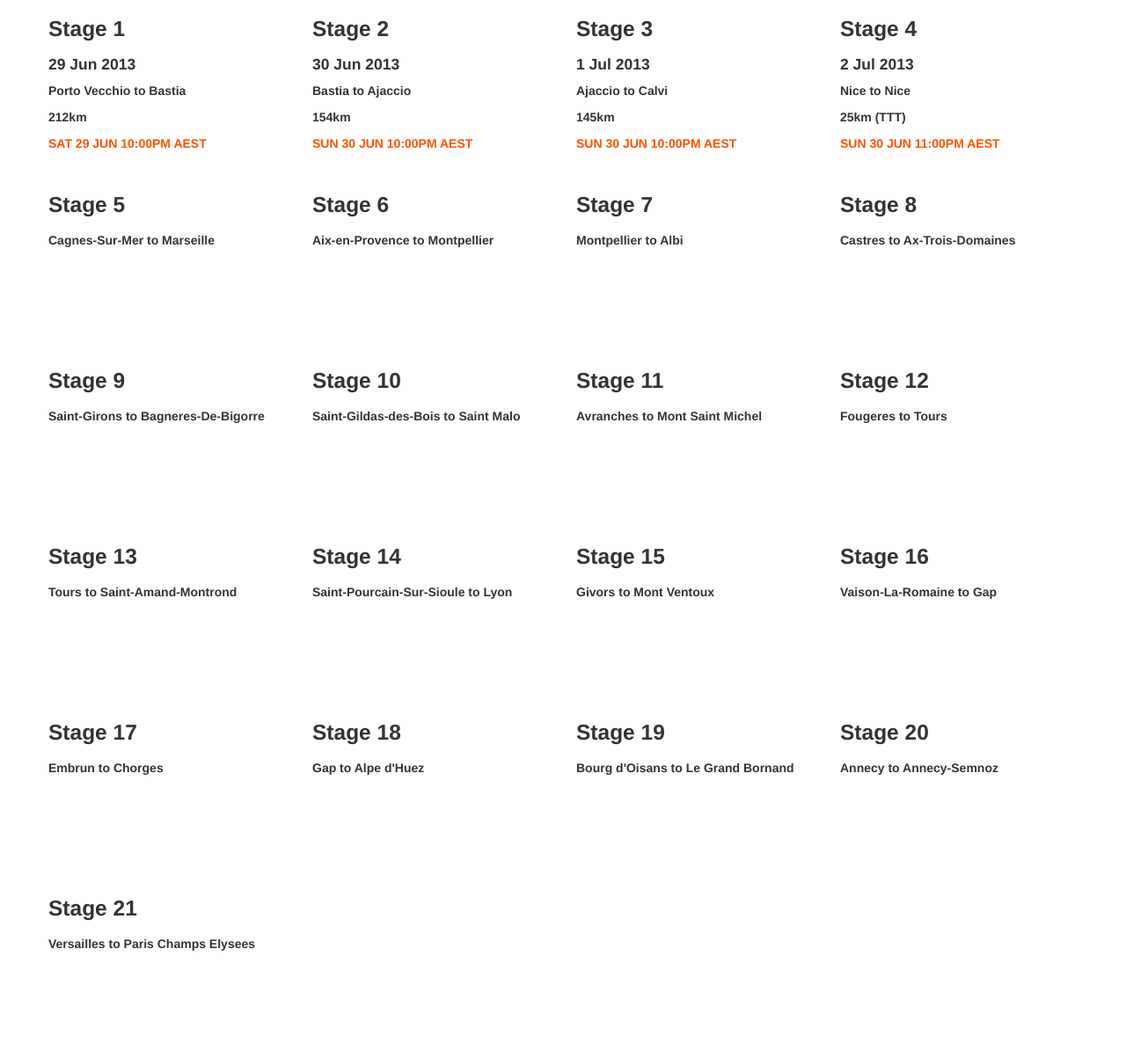
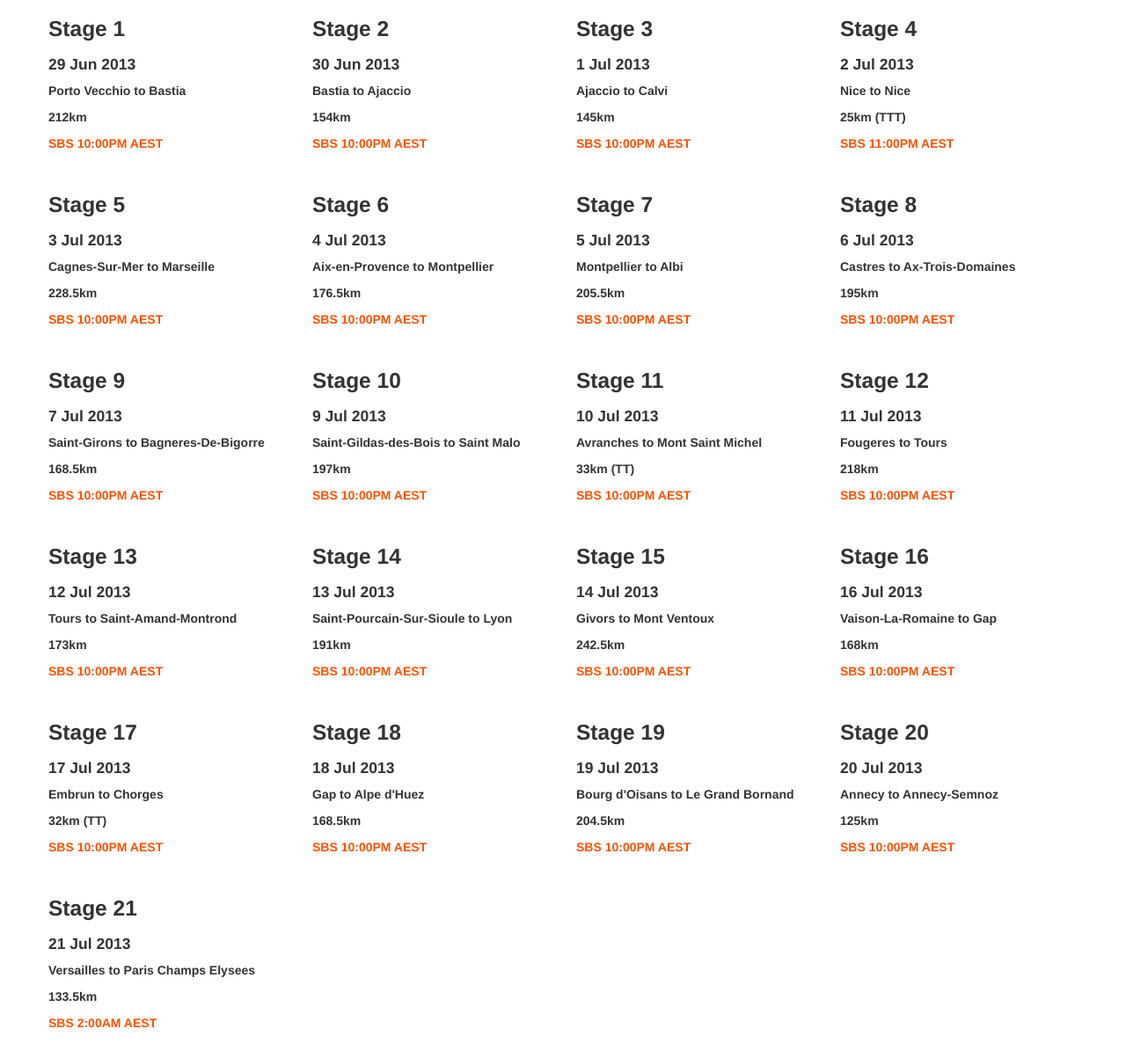
Before and after one commit to eddiegroves/event-guide, a plain HTML site: page index.html in a window 1280 px wide. Shown: the part 57-1260 px from the top of the page at 88% size. Drawn offline with Linux system fonts and the light colour scheme.

Commit message:
Adding the remaining stage details

```diff
--- a/index.html
+++ b/index.html
@@ -45,9 +45,7 @@
       The race opener is 212 km long and undulates for the first third of the course. After the early breakaways, the teams with top sprinters, like Mark Cavendish, Andre Greipel and Matt Goss will be expected to take over the chase in a bid to set up an anticipated bunch sprint finish in Bastia.
       <img class="stage-profile" src="assets/images/stage-profiles/stage-1.jpg" alt="Stage 1 Profile" />
       </p>
-      <p class="sbs">
-      SAT 29 JUN 10:00PM AEST
-      </p>
+      <p class="sbs">SBS 10:00PM AEST</p>
     </div>
 
     <div class="span3">
@@ -61,9 +59,7 @@
       To maintain the suspense and give the sprinters food for thought, organisers have thrown a small climb 12 km before the finish line into the mix.
       <img class="stage-profile" src="assets/images/stage-profiles/stage-2.jpg" alt="Stage 2 Profile" />
       </p>
-      <p class="sbs">
-      SUN 30 JUN 10:00PM AEST
-      </p>
+      <p class="sbs">SBS 10:00PM AEST</p>
     </div>
 
     <div class="span3">
@@ -77,9 +73,7 @@
       After 50 km the field tackles the first of two climbs, the 7.5 km-long Col de San Martino, before racing over undulating, technical terrain before tackling the second climb, the 3.3 km-long Col de Marsolino. The summit is 13 km from the finish.
       <img class="stage-profile" src="assets/images/stage-profiles/stage-3.jpg" alt="Stage 3 Profile" />
       </p>
-      <p class="sbs">
-      SUN 30 JUN 10:00PM AEST
-      </p>
+      <p class="sbs">SBS 10:00PM AEST</p>
     </div>
 
     <div class="span3">
@@ -93,205 +87,240 @@
       The Tour de France will not be won here but time gaps between the yellow jersey protagonists will be expected.
       <img class="stage-profile" src="assets/images/stage-profiles/stage-4.jpg" alt="Stage 4 Profile" />
       </p>
-      <p class="sbs">
-      SUN 30 JUN 11:00PM AEST
-      </p>
+      <p class="sbs">SBS 11:00PM AEST</p>
     </div>
   </div>
   <div class="row">
     <div class="span3">
       <h3>Stage 5</h3>
-      <h4></h4>
+      <h4>3 Jul 2013</h4>
       <h5>Cagnes-Sur-Mer to Marseille</h5>
-      <h5></h5>
+      <h5 class="distance">228.5km</h5>
       <p class="preview">
       Beginning in Cagnes-sur-Mer just outside Antibes, stage five is long, undulating and will be made even tougher by the likely crosswinds blowing off the coast.
       <br/><br/>
       A sprint finish is a possibility, however the sprinters and their teams could be pushed into using up precious reserves on the Col de la Gineste, whose summit is 12 km from the finish line in Marseille.
+      <img class="stage-profile" src="assets/images/stage-profiles/stage-5.jpg" alt="Stage 5 Profile" />
       </p>
+      <p class="sbs">SBS 10:00PM AEST</p>
     </div>
 
     <div class="span3">
       <h3>Stage 6</h3>
-      <h4></h4>
+      <h4>4 Jul 2013</h4>
       <h5>Aix-en-Provence to Montpellier</h5>
-      <h5></h5>
+      <h5 class="distance">176.5km</h5>
       <p class="preview">
       On paper, stage six is flat, uncomplicated and at 176.5 km not overly long. The road from Aix to Montpellier, however, is near the coast and could be subject to crosswinds or headwinds, especially close to Saint Gilles where the wind usually blows in from a southerly direction.
       <br/><br/>
       The risk of being caught out by the unforgiving pace of a leading echelon remains for the yellow jersey contenders, meaning the likes of Alberto Contador, Chris Froome and Cadel Evans -- as well as their key team-mates -- will look to stay out of danger by staying near the front of the peloton with the spinters' teams.
+      <img class="stage-profile" src="assets/images/stage-profiles/stage-6.jpg" alt="Stage 6 Profile" />
       </p>
+      <p class="sbs">SBS 10:00PM AEST</p>
     </div>
 
     <div class="span3">
       <h3>Stage 7</h3>
-      <h4></h4>
+      <h4>5 Jul 2013</h4>
       <h5>Montpellier to Albi</h5>
-      <h5></h5>
+      <h5 class="distance">205.5km</h5>
       <p class="preview">
       After a week of giving the sprinters a chance to shine, stage seven is a warm-up for the Pyreneean stages to come. It features a total of four categorised climbs, although the category four Cote de Teillet -- whose summit is 34.5 km from the finish -- should be too far from the finish to be used as a springboard for a "puncher" with victory ambitions.
       <br/><br/>
       After a week of racing, the yellow jersey contenders and teams with sprinters could give their tacit agreement for a breakaway to go all the way.
+      <img class="stage-profile" src="assets/images/stage-profiles/stage-7.jpg" alt="Stage 7 Profile" />
       </p>
+      <p class="sbs">SBS 10:00PM AEST</p>
     </div>
+
     <div class="span3">
       <h3>Stage 8</h3>
-      <h4></h4>
+      <h4>6 Jul 2013</h4>
       <h5>Castres to Ax-Trois-Domaines</h5>
-      <h5></h5>
+      <h5 class="distance">195km</h5>
       <p class="preview">
       The first stage of the race in the high mountains is a 195 km ride to Ax-Trois-Domaines in the Pyrenees and features a total of 23.1 km of climbing at an average gradient of 8.1 percent. After a relatively flat 150 km, the peloton tackles the 15.3 km climb to the Porte de Pailheres -- a notoriously difficult ascent with some passages surpassing 10 percent.
       <br/><br/>
       A long descent leads to the foot of the 7.8 km-long climb to the finish. Although the yellow jersey contenders should gain a first glimpse of their rivals' strengths and weaknesses, the specialist climbers with no overall victory ambitions could steal the show.
+      <img class="stage-profile" src="assets/images/stage-profiles/stage-8.jpg" alt="Stage 8 Profile" />
       </p>
+      <p class="sbs">SBS 10:00PM AEST</p>
     </div>
   </div>
   <div class="row">
     <div class="span3">
       <h3>Stage 9</h3>
-      <h4></h4>
+      <h4>7 Jul 2013</h4>
       <h5>Saint-Girons to Bagneres-De-Bigorre</h5>
-      <h5></h5>
+      <h5 class="distance">168.5km</h5>
       <p class="preview">
       Although missing the most difficult "unclassified" (hors categorie) climbs, stage nine has five categorised climbs and is the most difficult of the two Pyrenean stages.
       <br/><br/>
       With a downhill finish, it should have little attraction for the yellow jersey contenders -- at least in theory. That should pave the way for a breakaway which, if they collaborate sufficiently, could go all or most of the way before battling for the win in Bagneres.
+      <img class="stage-profile" src="assets/images/stage-profiles/stage-9.jpg" alt="Stage 9 Profile" />
       </p>
+      <p class="sbs">SBS 10:00PM AEST</p>
     </div>
 
     <div class="span3">
       <h3>Stage 10</h3>
-      <h4></h4>
+      <h4>9 Jul 2013</h4>
       <h5>Saint-Gildas-des-Bois to Saint Malo</h5>
-      <h5></h5>
+      <h5 class="distance">197km</h5>
       <p class="preview">
       After the first rest day and a long transfer to southern Brittany, the race resumes with a virtually pancake-flat 10th stage to Saint Malo which is all but guaranteed to end in a bunch or small group sprint.
+      <img class="stage-profile" src="assets/images/stage-profiles/stage-10.jpg" alt="Stage 10 Profile" />
       </p>
+      <p class="sbs">SBS 10:00PM AEST</p>
     </div>
 
     <div class="span3">
       <h3>Stage 11</h3>
-      <h4></h4>
+      <h4>10 Jul 2013</h4>
       <h5>Avranches to Mont Saint Michel</h5>
-      <h5></h5>
+      <h5 class="distance">33km (TT)</h5>
       <p class="preview">
       The race's first individual time trial -- known as the "race of truth" -- should indicate which yellow jersey contenders are truly on form. At 33 km long, stage 11 is fairly short and so the time gaps at the finish should not be extreme.
       <br/><br/>
       Apart from a tight bend in Ducy (9.5 km), there are few technical difficulties but the peloton, which starts at intervals of two minutes then three minutes for the final riders, could have to deal with crosswinds as they ride towards the world famous Mont Saint Michel.
+      <img class="stage-profile" src="assets/images/stage-profiles/stage-11.jpg" alt="Stage 11 Profile" />
       </p>
+      <p class="sbs">SBS 10:00PM AEST</p>
     </div>
+
     <div class="span3">
       <h3>Stage 12</h3>
-      <h4></h4>
+      <h4>11 Jul 2013</h4>
       <h5>Fougeres to Tours</h5>
-      <h5></h5>
+      <h5 class="distance">218km</h5>
       <p class="preview">
       On paper, the 218 km ride from Fougeres to Tours is a virtual straight line which cuts diagonally across France towards the Alps. The stage features few climbs, little technical difficulty and looks to have sprint finish written all over it.
+      <img class="stage-profile" src="assets/images/stage-profiles/stage-12.jpg" alt="Stage 12 Profile" />
       </p>
+      <p class="sbs">SBS 10:00PM AEST</p>
     </div>
   </div>
   <div class="row">
     <div class="span3">
       <h3>Stage 13</h3>
-      <h4></h4>
+      <h4>12 Jul 2013</h4>
       <h5>Tours to Saint-Amand-Montrond</h5>
-      <h5></h5>
+      <h5 class="distance">173km</h5>
       <p class="preview">
       With the Alps imminent, organisers have given the sprinters and their teams a final chance to shine. There is only one climb -- the category four Cote de Crotz climb (1.2 km) -- but this stage is virtually guaranteed to finish in a bunch or group sprint for the line.
+      <img class="stage-profile" src="assets/images/stage-profiles/stage-13.jpg" alt="Stage 13 Profile" />
       </p>
+      <p class="sbs">SBS 10:00PM AEST</p>
     </div>
 
     <div class="span3">
       <h3>Stage 14</h3>
-      <h4></h4>
+      <h4>13 Jul 2013</h4>
       <h5>Saint-Pourcain-Sur-Sioule to Lyon</h5>
-      <h5></h5>
+      <h5 class="distance">191km</h5>
       <p class="preview">
       After the straightforward stages of previous days, armchair fans should be glued to their televisions for a stage which should be hotly contested.
       <br/><br/>
       Seven "punchy" climbs, ranging from 1.6 to 6.3 km in length, should entice attacks especially with the final ascent, the 1.8 km Croix-Rousse, coming only 10 km from the finish.
+      <img class="stage-profile" src="assets/images/stage-profiles/stage-14.jpg" alt="Stage 14 Profile" />
       </p>
+      <p class="sbs">SBS 10:00PM AEST</p>
     </div>
 
     <div class="span3">
       <h3>Stage 15</h3>
-      <h4></h4>
+      <h4>14 Jul 2013</h4>
       <h5>Givors to Mont Ventoux</h5>
-      <h5></h5>
+      <h5 class="distance">242.5km</h5>
       <p class="preview">
       At 242.5 km long, stage 15 is long and so should entice a breakaway. But with the prestige of a stage victory atop the legendary Mont Ventoux -- the theatre of both tragedy and dreams on the race -- they are unlikely to be afforded too much ground before the peloton containing the yellow jersey favourites reaches the foot of the final, 20.8 km ascent. The final two kilometres of the climb, where the gradient reaches 10 percent, should be decisive for the stage win.
+      <img class="stage-profile" src="assets/images/stage-profiles/stage-15.jpg" alt="Stage 15 Profile" />
       </p>
+      <p class="sbs">SBS 10:00PM AEST</p>
     </div>
+
     <div class="span3">
       <h3>Stage 16</h3>
-      <h4></h4>
+      <h4>16 Jul 2013</h4>
       <h5>Vaison-La-Romaine to Gap</h5>
-      <h5></h5>
+      <h5 class="distance">168km</h5>
       <p class="preview">
       Although not a "classic" Alpine stage, the 168 km ride to Gap, held after the second rest day, is not without danger. Only three categorised climbs feature but the approach into Gap, as now retired Spaniard Joseba Beloki would testify, can be tricky.
       <br/><br/>
       While trying to distance US rival Lance Armstrong in 2003, former ONCE rider Beloki crashed on the tricky Rochette descent and suffered a hip injury which severely compromised the rest of his career. Those with strong downhill skills, like Cadel Evans, can theoretically put the pressure on those who do not.
+      <img class="stage-profile" src="assets/images/stage-profiles/stage-16.jpg" alt="Stage 16 Profile" />
       </p>
+      <p class="sbs">SBS 10:00PM AEST</p>
     </div>
   </div>
   <div class="row">
     <div class="span3">
       <h3>Stage 17</h3>
-      <h4></h4>
+      <h4>17 Jul 2013</h4>
       <h5>Embrun to Chorges</h5>
-      <h5></h5>
+      <h5 class="distance">32km (TT)</h5>
       <p class="preview">
       What the stage 17 time trial lacks in distance will be made up for by the difficulty of its two climbs -- the 6.4km Cote de Puy Sanieres and the 6.9 km Cote de Reallon -- on a scenic route above the spectacular Lake of Serre-Poncon.
       <br/><br/>
       Both are inside the first 20 km of the 32 km race against the clock and will have a small say in deciding this year's yellow jersey. The contenders who have managed to recover from the efforts of previous days will have to conjure their best combination of power and climbing skills if they are to remain in the game.
+      <img class="stage-profile" src="assets/images/stage-profiles/stage-17.jpg" alt="Stage 17 Profile" />
       </p>
+      <p class="sbs">SBS 10:00PM AEST</p>
     </div>
 
     <div class="span3">
       <h3>Stage 18</h3>
-      <h4></h4>
+      <h4>18 Jul 2013</h4>
       <h5>Gap to Alpe d'Huez</h5>
-      <h5></h5>
+      <h5 class="distance">168.5km</h5>
       <p class="preview">
       The first of three consecutive days in the Alps, stage 18 features six categorised climbs including two "unclassified" ascents of the legendary Alpe d'Huez. After the third climb (Col d'Ornon), where the first attacks could be launched, the peloton will begin the first ascent of the Alpe and its famous 21 hairpin bends.
       <br/><br/>
       The short (3.8 km) but exposed Col de la Sarenne follows before a long descent leads to the foot of the Alpe for a second ascension which should be led by the remnants of an elite group of protagonists.
+      <img class="stage-profile" src="assets/images/stage-profiles/stage-18.jpg" alt="Stage 18 Profile" />
       </p>
+      <p class="sbs">SBS 10:00PM AEST</p>
     </div>
 
     <div class="span3">
       <h3>Stage 19</h3>
-      <h4></h4>
+      <h4>19 Jul 2013</h4>
       <h5>Bourg d'Oisans to Le Grand Bornand</h5>
-      <h5></h5>
+      <h5 class="distance">204.5km</h5>
       <p class="preview">
       Arguably the worst possible stage for the non-climbers, stage 19 begins with two whopping ascensions: the Col du Glandon (21.6 km) and the Col de la Madeleine (19.2 km), before finishing with a series of smaller climbs on the way to the downhill finish at Le Grand Bornand. This is possibly a stage for breakaway riders who can climb but that prospect could change depending on how the remaining yellow jersey contenders are placed.
       <br/><br/>
+      <img class="stage-profile" src="assets/images/stage-profiles/stage-19.jpg" alt="Stage 19 Profile" />
       </p>
+      <p class="sbs">SBS 10:00PM AEST</p>
     </div>
+
     <div class="span3">
       <h3>Stage 20</h3>
-      <h4></h4>
+      <h4>20 Jul 2013</h4>
       <h5>Annecy to Annecy-Semnoz</h5>
-      <h5></h5>
+      <h5 class="distance">125km</h5>
       <p class="preview">
       On paper, a 125 km-long stage is easy for any professional rider but the peloton is likely to make up for the short distance by increasing the intensity on what could be the last opportunity for any remaining yellow jersey candidates.
       <br/><br/>
       There are six climbs in total, including the category one Mont Revard (15.9 km) and the unclassified ascent to Annecy-Semnoz, a 10.8km ascension with a punishing gradient of 8.5 percent, and some passages at 10.5.
+      <img class="stage-profile" src="assets/images/stage-profiles/stage-20.jpg" alt="Stage 20 Profile" />
       </p>
+      <p class="sbs">SBS 10:00PM AEST</p>
     </div>
   </div>
   <div class="row">
     <div class="span3">
       <h3>Stage 21</h3>
-      <h4></h4>
+      <h4>21 Jul 2013</h4>
       <h5>Versailles to Paris Champs Elysees</h5>
-      <h5></h5>
+      <h5 class="distance">133.5km</h5>
       <p class="preview">
       A rare nocturnal start for the final stage into Paris will add some innovation to this year's finale. Although it will be a long day for the riders, they are unlikely to sway from celebrating their three-week campaign on the way from Versailles to Paris before cranking up the pace once inside the capital.
       <br/><br/>
       The race really begins on the first of the 10 laps around the city's most famous landmarks and a likely sprint finish on the Champs Elysees.
       </p>
+      <p class="sbs">SBS 2:00AM AEST</p>
     </div>
   </div>
 
```
Also changed, not shown: assets/images/stage-profiles/stage-10.jpg (added), assets/images/stage-profiles/stage-11.jpg (added), assets/images/stage-profiles/stage-12.jpg (added), assets/images/stage-profiles/stage-13.jpg (added), assets/images/stage-profiles/stage-14.jpg (added), assets/images/stage-profiles/stage-15.jpg (added), assets/images/stage-profiles/stage-16.jpg (added), assets/images/stage-profiles/stage-17.jpg (added), assets/images/stage-profiles/stage-18.jpg (added), assets/images/stage-profiles/stage-19.jpg (added), assets/images/stage-profiles/stage-20.jpg (added), assets/images/stage-profiles/stage-5.jpg (added), assets/images/stage-profiles/stage-6.jpg (added), assets/images/stage-profiles/stage-7.jpg (added), 2 more files.
